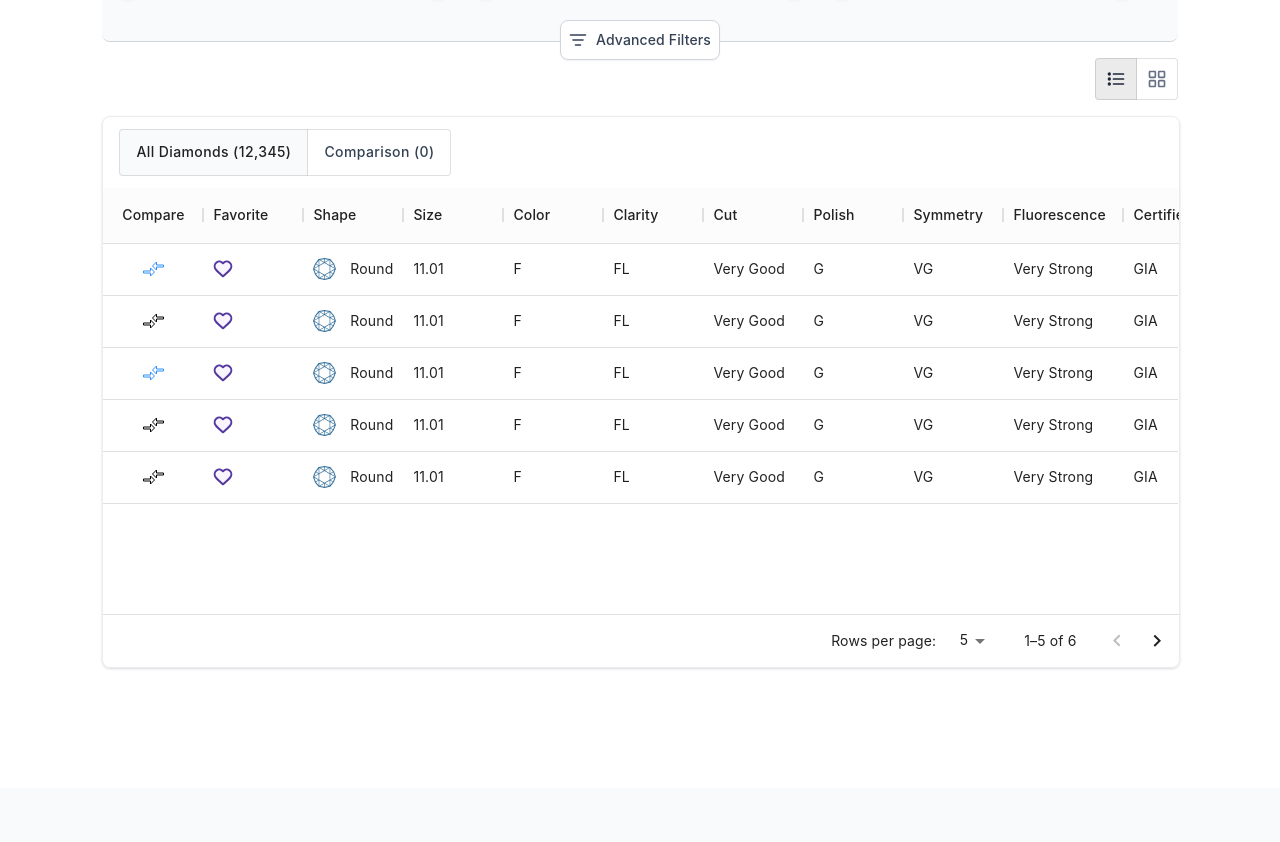
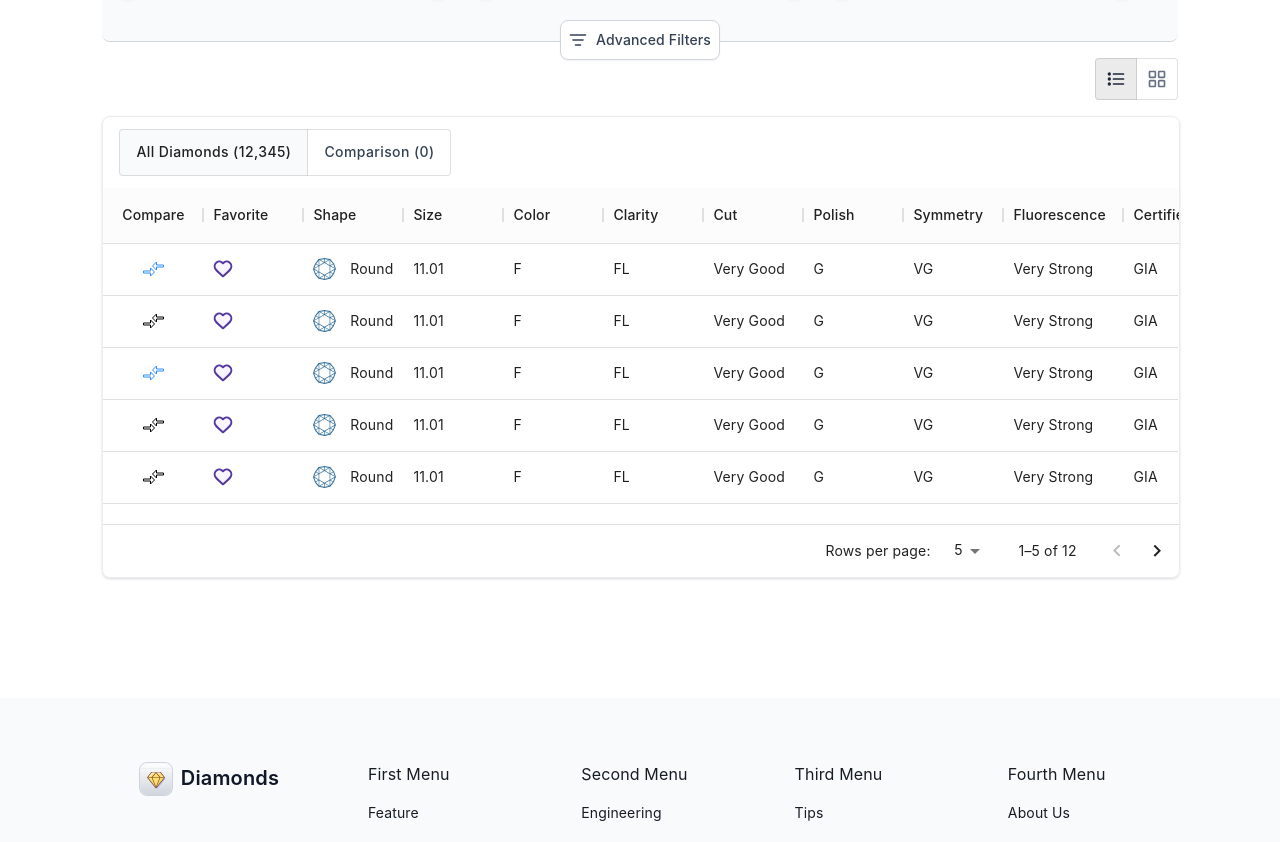
Before and after one commit to binyaalex/diamonds, a React (Create React App) app: page / in a window 1280 px wide. Shown: the part 644-1486 px from the top of the page. Built offline with nearby package versions, Linux system fonts and the light colour scheme.

Commit message:
finish main

```diff
--- a/src/components/home/Results.js
+++ b/src/components/home/Results.js
@@ -136,6 +136,13 @@ const Results = () => {
     { id: 4, shape: 'Round', size: 11.01, color: 'F', clarity: 'FL', cut: 'Very Good', polish: 'G', symmetry: 'VG', fluorescence: 'Very Strong', certified: 'GIA', price: 543345, ct: 186, rap: -37 },
     { id: 5, shape: 'Round', size: 11.01, color: 'F', clarity: 'FL', cut: 'Very Good', polish: 'G', symmetry: 'VG', fluorescence: 'Very Strong', certified: 'GIA', price: 543345, ct: 186, rap: -37 },
     { id: 6, shape: 'Round', size: 11.01, color: 'F', clarity: 'FL', cut: 'Very Good', polish: 'G', symmetry: 'VG', fluorescence: 'Very Strong', certified: 'GIA', price: 543345, ct: 186, rap: -37 },
+    { id: 6, shape: 'Round', size: 11.01, color: 'F', clarity: 'FL', cut: 'Very Good', polish: 'G', symmetry: 'VG', fluorescence: 'Very Strong', certified: 'GIA', price: 543345, ct: 186, rap: -37 },
+    { id: 6, shape: 'Round', size: 11.01, color: 'F', clarity: 'FL', cut: 'Very Good', polish: 'G', symmetry: 'VG', fluorescence: 'Very Strong', certified: 'GIA', price: 543345, ct: 186, rap: -37 },
+    { id: 6, shape: 'Round', size: 11.01, color: 'F', clarity: 'FL', cut: 'Very Good', polish: 'G', symmetry: 'VG', fluorescence: 'Very Strong', certified: 'GIA', price: 543345, ct: 186, rap: -37 },
+    { id: 6, shape: 'Round', size: 11.01, color: 'F', clarity: 'FL', cut: 'Very Good', polish: 'G', symmetry: 'VG', fluorescence: 'Very Strong', certified: 'GIA', price: 543345, ct: 186, rap: -37 },
+    { id: 6, shape: 'Round', size: 11.01, color: 'F', clarity: 'FL', cut: 'Very Good', polish: 'G', symmetry: 'VG', fluorescence: 'Very Strong', certified: 'GIA', price: 543345, ct: 186, rap: -37 },
+    { id: 6, shape: 'Round', size: 11.01, color: 'F', clarity: 'FL', cut: 'Very Good', polish: 'G', symmetry: 'VG', fluorescence: 'Very Strong', certified: 'GIA', price: 543345, ct: 186, rap: -37 },
+
   ];
 
   const [view, setView] = useState('list')
@@ -167,17 +174,29 @@ const Results = () => {
             }
           }}
         >
-          <ToggleButton value="list" aria-label="left aligned">
+          <ToggleButton value="list" aria-label="list">
             <List />
           </ToggleButton>
-          <ToggleButton value="gallery" aria-label="centered">
+          <ToggleButton value="gallery" aria-label="gallery">
             <Gallery />
           </ToggleButton>
         </ToggleButtonGroup>
       </Box >
       {/* {view === 'list' ? */}
       <Box variant="outlined"
-        sx={{ height: '550px', width: '100%', border: '1px solid #EAECF0', boxShadow: '0px 1px 3px rgba(16, 24, 40, 0.1), 0px 1px 2px rgba(16, 24, 40, 0.06)', borderRadius: '8px', display: 'flex', flexDirection: 'column' }}>
+        sx={{
+          // overflow: "auto",
+          // clear: 'both',
+          // height: 'auto',
+          display: 'flex',
+          flexDirection: 'column',
+          minHeight: '460px',
+          width: '100%',
+          border: '1px solid #EAECF0',
+          boxShadow: '0px 1px 3px rgba(16, 24, 40, 0.1), 0px 1px 2px rgba(16, 24, 40, 0.06)',
+          borderRadius: '8px',
+
+        }}>
         <Box sx={{
           display: 'flex', justifyContent: 'left', p: "12px 16px"
         }}>
@@ -206,21 +225,23 @@ const Results = () => {
           </ToggleButtonGroup>
         </Box >
         {/* {filteredRows.length > 0 ? ( */}
-        {view === 'list' ? (
-
+        {filteredRows.length > 0 && view === 'list' ? (
           <DataGrid
             sx={{
               border: 'none',
+              // height: '100%',
+              // overflow: 'auto',
               '& .header': { backgroundColor: '#FCFCFD' }
             }}
             rows={filteredRows}
             columns={columns}
-            autoPageSize={true}
+            // autoPageSize={true}
             disableColumnMenu
             pageSize={pageSize}
             onPageSizeChange={(newPageSize) => setPageSize(newPageSize)}
             rowsPerPageOptions={[5, 10, 20]}
             pagination
+
           // checkboxSelection
           // components={{
           //   BaseCheckbox: Compare
@@ -229,7 +250,6 @@ const Results = () => {
         ) : (<CardList products={filteredRows} />)}
       </Box>
 
-      {/* : <CardList />      } */}
     </>
   )
 }
```
